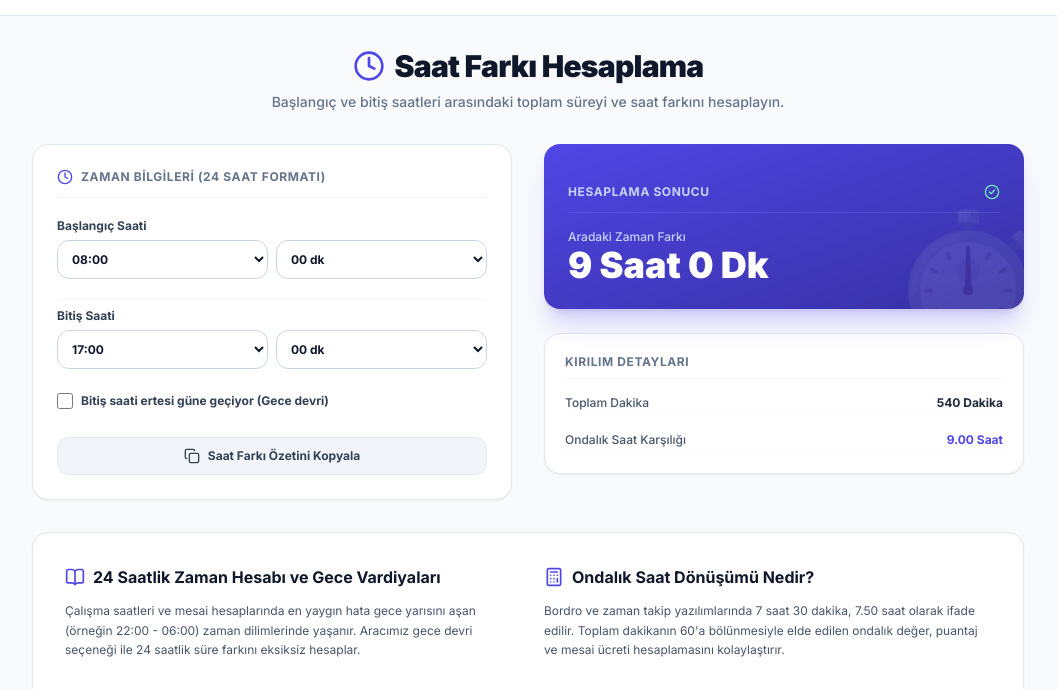
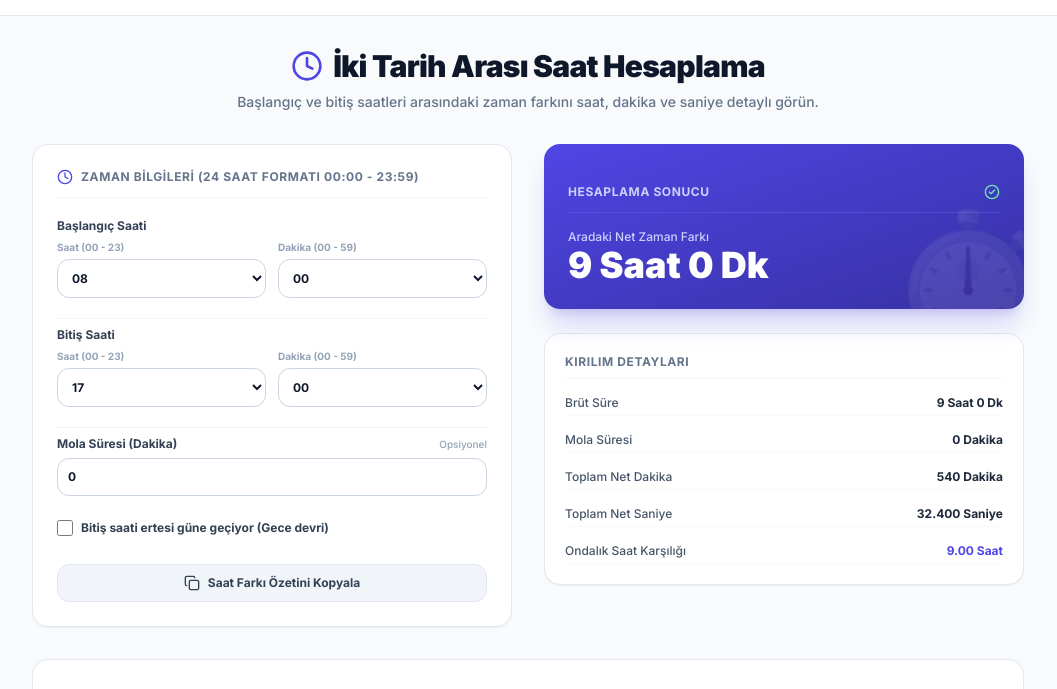
Before and after one commit to HknTrn/hesappoint, a plain HTML site: page saat-farki.html in a window 1280 px wide. Shown: the part 49-738 px from the top of the page, without its empty margins (112-1169 px from the left). Drawn offline with nearby package versions, Linux system fonts and the light colour scheme.

Commit message:
fix(saat-farki): 24 saatlik zaman seçimi dropdown yapısına dönüştürüldü

```diff
--- a/saat-farki.html
+++ b/saat-farki.html
@@ -4,10 +4,10 @@
     <meta charset="UTF-8">
     <meta name="viewport" content="width=device-width, initial-scale=1.0">
 
-    <!-- SEO Meta Etiketleri -->
-    <title>Saat Farkı Hesaplama 2026 | HesapPoint</title>
-    <meta name="description" content="İki saat arasındaki süre ve saat farkını 24 saatlik zaman dilimine göre hesaplayın. Gece devri seçeneği ile dakik ve ondalık saat sonucunu anında görün.">
-    <meta name="keywords" content="saat farkı hesaplama, iki saat arasındaki fark, zaman hesaplayıcı, çalışma süresi hesaplama, ondalık saat hesaplama">
+    <!-- CTR Odaklı SEO Meta Etiketleri -->
+    <title>İki Tarih Arası Saat Hesaplama (Dakika & Saniye Detaylı) | HesapPoint</title>
+    <meta name="description" content="İki tarih veya saat arasındaki farkı saat, dakika ve saniye olarak anında hesaplayın. Ücretsiz, reklamsız ve kullanımı kolay saat farkı aracı.">
+    <meta name="keywords" content="iki tarih arası saat hesaplama, saat farkı hesaplama, iki saat arasındaki fark, kaç saat oldu, zaman hesaplayıcı, çalışma süresi hesaplama">
     <meta name="robots" content="index, follow">
     <meta name="author" content="HesapPoint">
 
@@ -16,15 +16,15 @@
 
     <!-- Open Graph / Social Media -->
     <meta property="og:site_name" content="HesapPoint">
-    <meta property="og:title" content="Saat Farkı Hesaplama 2026 | HesapPoint">
-    <meta property="og:description" content="İki saat arasındaki süre ve saat farkını 24 saatlik zaman dilimine göre pratik ve kolay şekilde hesaplayın.">
+    <meta property="og:title" content="İki Tarih Arası Saat Hesaplama (Dakika & Saniye Detaylı) | HesapPoint">
+    <meta property="og:description" content="İki tarih veya saat arasındaki farkı saat, dakika ve saniye olarak anında hesaplayın. Ücretsiz, reklamsız ve kullanımı kolay saat farkı aracı.">
     <meta property="og:type" content="website">
     <meta property="og:url" content="https://hesappoint.com/saat-farki.html">
 
     <!-- Twitter Card -->
     <meta name="twitter:card" content="summary_large_image">
-    <meta name="twitter:title" content="Saat Farkı Hesaplama 2026 | HesapPoint">
-    <meta name="twitter:description" content="Başlangıç ve bitiş saatleri arasındaki zaman farkını, toplam dakikayı ve ondalık saat değerini hesaplayan pratik araç.">
+    <meta name="twitter:title" content="İki Tarih Arası Saat Hesaplama (Dakika & Saniye Detaylı) | HesapPoint">
+    <meta name="twitter:description" content="İki tarih veya saat arasındaki farkı saat, dakika ve saniye olarak anında hesaplayın. Ücretsiz, reklamsız ve kullanımı kolay saat farkı aracı.">
 
     <!-- Google Rich Results / Schema.org Yapısal Verisi (JSON-LD) -->
     <script type="application/ld+json">
@@ -32,9 +32,9 @@
       {
         "@context": "https://schema.org",
         "@type": "WebApplication",
-        "name": "Saat Farkı Hesaplama",
+        "name": "İki Tarih Arası Saat Hesaplama",
         "url": "https://hesappoint.com/saat-farki.html",
-        "description": "İki zaman dilimi arasındaki saat ve dakika farkını 24 saatlik formata ve gece devrine uygun hesaplayan çevrimiçi araç.",
+        "description": "İki tarih veya saat arasındaki farkı saat, dakika ve saniye olarak anında hesaplayın. Ücretsiz, reklamsız ve kullanımı kolay saat farkı aracı.",
         "applicationCategory": "UtilitiesApplication",
         "operatingSystem": "All",
         "offers": {
@@ -112,40 +112,69 @@
         <div class="text-center space-y-2 max-w-2xl mx-auto">
             <h1 class="text-3xl font-black text-slate-900 tracking-tight flex items-center justify-center gap-2.5">
                 <i data-lucide="clock" class="w-8 h-8 text-indigo-600"></i>
-                Saat Farkı Hesaplama
+                İki Tarih Arası Saat Hesaplama
             </h1>
             <p class="text-sm text-slate-500 font-medium">
-                Başlangıç ve bitiş saatleri arasındaki toplam süreyi ve saat farkını hesaplayın.
+                Başlangıç ve bitiş saatleri arasındaki zaman farkını saat, dakika ve saniye detaylı görün.
             </p>
         </div>
 
         <div class="grid grid-cols-1 md:grid-cols-12 gap-8 items-start">
 
-            <!-- Sol Form Alanı -->
+            <!-- Sol Form Alanı (24 Saat Sistemine Özel Dropdown Yapısı) -->
             <div class="md:col-span-6 bg-white p-6 rounded-2xl border border-slate-200 shadow-sm space-y-5">
                 <div class="border-b border-slate-100 pb-3">
                     <h2 class="text-xs font-bold text-slate-500 uppercase tracking-wider flex items-center gap-2">
                         <i data-lucide="clock" class="w-4 h-4 text-indigo-600"></i>
-                        <span>Zaman Bilgileri (24 Saat Formatı)</span>
+                        <span>Zaman Bilgileri (24 Saat Formatı 00:00 - 23:59)</span>
                     </h2>
                 </div>
 
                 <!-- Başlangıç Saati -->
                 <div class="space-y-1.5">
                     <label class="block text-xs font-bold text-slate-700">Başlangıç Saati</label>
-                    <div class="grid grid-cols-2 gap-2">
-                        <select id="startHour" onchange="calculateTimeDifference()" class="p-2.5 text-xs font-bold border border-slate-300 rounded-xl outline-none focus:border-indigo-600 focus:ring-2 focus:ring-indigo-100 bg-white transition"></select>
-                        <select id="startMinute" onchange="calculateTimeDifference()" class="p-2.5 text-xs font-bold border border-slate-300 rounded-xl outline-none focus:border-indigo-600 focus:ring-2 focus:ring-indigo-100 bg-white transition"></select>
+                    <div class="grid grid-cols-2 gap-3">
+                        <div>
+                            <span class="text-[10px] text-slate-400 font-bold block mb-1">Saat (00 - 23)</span>
+                            <select id="startHour" onchange="calculateTimeDifference()" class="w-full p-2.5 text-xs font-bold border border-slate-300 rounded-xl outline-none focus:border-indigo-600 focus:ring-2 focus:ring-indigo-100 bg-white transition cursor-pointer">
+                                <!-- JS ile 00 - 23 dolduruluyor -->
+                            </select>
+                        </div>
+                        <div>
+                            <span class="text-[10px] text-slate-400 font-bold block mb-1">Dakika (00 - 59)</span>
+                            <select id="startMinute" onchange="calculateTimeDifference()" class="w-full p-2.5 text-xs font-bold border border-slate-300 rounded-xl outline-none focus:border-indigo-600 focus:ring-2 focus:ring-indigo-100 bg-white transition cursor-pointer">
+                                <!-- JS ile 00 - 59 dolduruluyor -->
+                            </select>
+                        </div>
                     </div>
                 </div>
 
                 <!-- Bitiş Saati -->
                 <div class="space-y-1.5 pt-2 border-t border-slate-100">
                     <label class="block text-xs font-bold text-slate-700">Bitiş Saati</label>
-                    <div class="grid grid-cols-2 gap-2">
-                        <select id="endHour" onchange="calculateTimeDifference()" class="p-2.5 text-xs font-bold border border-slate-300 rounded-xl outline-none focus:border-indigo-600 focus:ring-2 focus:ring-indigo-100 bg-white transition"></select>
-                        <select id="endMinute" onchange="calculateTimeDifference()" class="p-2.5 text-xs font-bold border border-slate-300 rounded-xl outline-none focus:border-indigo-600 focus:ring-2 focus:ring-indigo-100 bg-white transition"></select>
+                    <div class="grid grid-cols-2 gap-3">
+                        <div>
+                            <span class="text-[10px] text-slate-400 font-bold block mb-1">Saat (00 - 23)</span>
+                            <select id="endHour" onchange="calculateTimeDifference()" class="w-full p-2.5 text-xs font-bold border border-slate-300 rounded-xl outline-none focus:border-indigo-600 focus:ring-2 focus:ring-indigo-100 bg-white transition cursor-pointer">
+                                <!-- JS ile 00 - 23 dolduruluyor -->
+                            </select>
+                        </div>
+                        <div>
+                            <span class="text-[10px] text-slate-400 font-bold block mb-1">Dakika (00 - 59)</span>
+                            <select id="endMinute" onchange="calculateTimeDifference()" class="w-full p-2.5 text-xs font-bold border border-slate-300 rounded-xl outline-none focus:border-indigo-600 focus:ring-2 focus:ring-indigo-100 bg-white transition cursor-pointer">
+                                <!-- JS ile 00 - 59 dolduruluyor -->
+                            </select>
+                        </div>
                     </div>
+                </div>
+
+                <!-- Mola Süresi (Opsiyonel) -->
+                <div class="space-y-1.5 pt-2 border-t border-slate-100">
+                    <div class="flex justify-between items-center">
+                        <label for="breakMinutes" class="block text-xs font-bold text-slate-700">Mola Süresi (Dakika)</label>
+                        <span class="text-[10px] text-slate-400 font-medium">Opsiyonel</span>
+                    </div>
+                    <input type="number" id="breakMinutes" min="0" max="1440" value="0" placeholder="Örn: 30" oninput="calculateTimeDifference()" class="w-full p-2.5 text-xs font-bold border border-slate-300 rounded-xl outline-none focus:border-indigo-600 focus:ring-2 focus:ring-indigo-100 bg-white transition">
                 </div>
 
                 <label class="flex items-center gap-2 cursor-pointer text-xs font-bold text-slate-700 pt-1">
@@ -171,7 +200,7 @@
                         <i data-lucide="check-circle-2" class="w-4 h-4 text-emerald-300"></i>
                     </h2>
                     <div class="relative z-10">
-                        <span id="resultLabel" class="text-xs text-indigo-200 font-medium block">Aradaki Zaman Farkı</span>
+                        <span id="resultLabel" class="text-xs text-indigo-200 font-medium block">Aradaki Net Zaman Farkı</span>
                         <span id="primaryResult" class="text-4xl font-black text-white">0 Saat 0 Dakika</span>
                     </div>
                 </div>
@@ -179,8 +208,20 @@
                 <div class="bg-white p-5 rounded-2xl border border-slate-200 shadow-sm space-y-3 text-xs">
                     <span class="font-bold text-slate-500 uppercase tracking-wider block border-b border-slate-100 pb-2">Kırılım Detayları</span>
                     <div class="flex justify-between py-1 border-b border-slate-50">
-                        <span class="text-slate-600 font-medium">Toplam Dakika</span>
+                        <span class="text-slate-600 font-medium">Brüt Süre</span>
+                        <span id="resGrossTime" class="font-bold text-slate-800">0 Saat 0 Dk</span>
+                    </div>
+                    <div class="flex justify-between py-1 border-b border-slate-50">
+                        <span class="text-slate-600 font-medium">Mola Süresi</span>
+                        <span id="resBreakTime" class="font-bold text-slate-800">0 Dakika</span>
+                    </div>
+                    <div class="flex justify-between py-1 border-b border-slate-50">
+                        <span class="text-slate-600 font-medium">Toplam Net Dakika</span>
                         <span id="resTotalMinutes" class="font-bold text-slate-800">0 Dakika</span>
+                    </div>
+                    <div class="flex justify-between py-1 border-b border-slate-50">
+                        <span class="text-slate-600 font-medium">Toplam Net Saniye</span>
+                        <span id="resTotalSeconds" class="font-bold text-slate-800">0 Saniye</span>
                     </div>
                     <div class="flex justify-between py-1 border-b border-slate-50">
                         <span class="text-slate-600 font-medium">Ondalık Saat Karşılığı</span>
@@ -287,36 +328,34 @@
         © 2026 HesapPoint — 24 Saatlik Zaman Hesabı
     </footer>
 
-    <!-- Scriptler - BİREBİR ORİJİNAL HESAPLAMA MANTIĞI VE DİNAMİK SEÇİCİLER -->
+    <!-- Scriptler -->
     <script>
-        function populateTimeSelects() {
-            const sHour = document.getElementById('startHour');
-            const eHour = document.getElementById('endHour');
-            const sMin = document.getElementById('startMinute');
-            const eMin = document.getElementById('endMinute');
+        // Dropdown Seçeneklerini Doldurma (24 Saatlik Tam Format)
+        function initTimeSelectors() {
+            const startHourSel = document.getElementById('startHour');
+            const endHourSel = document.getElementById('endHour');
+            const startMinSel = document.getElementById('startMinute');
+            const endMinSel = document.getElementById('endMinute');
 
-            // 00 - 23 Saatler
+            // Saatler: 00 - 23
             for (let i = 0; i < 24; i++) {
-                const val = String(i).padStart(2, '0');
-                sHour.appendChild(new Option(`${val}:00`, i));
-                eHour.appendChild(new Option(`${val}:00`, i));
+                const val = i.toString().padStart(2, '0');
+                startHourSel.add(new Option(val, val));
+                endHourSel.add(new Option(val, val));
             }
 
-            // 00 - 59 Dakikalar
-            for (let i = 0; i < 60; i += 5) { // 5'er dakikalık adımlar
-                const val = String(i).padStart(2, '0');
-                sMin.appendChild(new Option(`${val} dk`, i));
-                eMin.appendChild(new Option(`${val} dk`, i));
+            // Dakikalar: 00 - 59
+            for (let i = 0; i < 60; i++) {
+                const val = i.toString().padStart(2, '0');
+                startMinSel.add(new Option(val, val));
+                endMinSel.add(new Option(val, val));
             }
 
-            // Varsayılan zaman değerleri (08:00 - 17:00)
-            sHour.value = 8;
-            sMin.value = 0;
-            eHour.value = 17;
-            eMin.value = 0;
-
-            calculateTimeDifference();
-            if (window.lucide) lucide.createIcons();
+            // Varsayılan Değerler: 08:00 ve 17:00
+            startHourSel.value = '08';
+            startMinSel.value = '00';
+            endHourSel.value = '17';
+            endMinSel.value = '00';
         }
 
         function calculateTimeDifference() {
@@ -324,41 +363,63 @@
             const m1 = parseInt(document.getElementById('startMinute').value) || 0;
             const h2 = parseInt(document.getElementById('endHour').value) || 0;
             const m2 = parseInt(document.getElementById('endMinute').value) || 0;
-            const isNextDay = document.getElementById('nextDay').checked;
+
+            const breakInput = parseInt(document.getElementById('breakMinutes').value) || 0;
+            const nextDayCheckbox = document.getElementById('nextDay');
 
             let startTotal = (h1 * 60) + m1;
             let endTotal = (h2 * 60) + m2;
 
-            if (isNextDay || endTotal < startTotal) {
-                endTotal += 24 * 60; // Ertesi güne sarktığında 24 saat ekle
+            // Otomatik gece devri tespiti (Örn: 22:00 başlangıç, 06:00 bitiş durumu)
+            if (endTotal < startTotal && !nextDayCheckbox.checked) {
+                nextDayCheckbox.checked = true;
             }
 
-            let diffMinutes = endTotal - startTotal;
-            let hours = Math.floor(diffMinutes / 60);
-            let minutes = diffMinutes % 60;
-            let decimalHours = (diffMinutes / 60).toFixed(2);
+            if (nextDayCheckbox.checked) {
+                endTotal += 24 * 60; // 1440 dakika ekle
+            }
 
-            document.getElementById('primaryResult').innerText = `${hours} Saat ${minutes} Dk`;
-            document.getElementById('resTotalMinutes').innerText = `${diffMinutes} Dakika`;
+            let grossMinutes = endTotal - startTotal;
+            if (grossMinutes < 0) grossMinutes = 0;
+
+            let netMinutes = grossMinutes - breakInput;
+            if (netMinutes < 0) netMinutes = 0;
+
+            const grossHours = Math.floor(grossMinutes / 60);
+            const grossMins = grossMinutes % 60;
+
+            const netHours = Math.floor(netMinutes / 60);
+            const netMins = netMinutes % 60;
+            const netSeconds = netMinutes * 60;
+            const decimalHours = (netMinutes / 60).toFixed(2);
+
+            // Ekran güncellemeleri
+            document.getElementById('primaryResult').innerText = `${netHours} Saat ${netMins} Dk`;
+            document.getElementById('resGrossTime').innerText = `${grossHours} Saat ${grossMins} Dk`;
+            document.getElementById('resBreakTime').innerText = `${breakInput} Dakika`;
+            document.getElementById('resTotalMinutes').innerText = `${netMinutes} Dakika`;
+            document.getElementById('resTotalSeconds').innerText = `${netSeconds.toLocaleString('tr-TR')} Saniye`;
             document.getElementById('resDecimalHours').innerText = `${decimalHours} Saat`;
         }
 
         function copySummary() {
-            const h1 = String(document.getElementById('startHour').value).padStart(2, '0');
-            const m1 = String(document.getElementById('startMinute').value).padStart(2, '0');
-            const h2 = String(document.getElementById('endHour').value).padStart(2, '0');
-            const m2 = String(document.getElementById('endMinute').value).padStart(2, '0');
+            const startVal = `${document.getElementById('startHour').value}:${document.getElementById('startMinute').value}`;
+            const endVal = `${document.getElementById('endHour').value}:${document.getElementById('endMinute').value}`;
+            const breakVal = document.getElementById('breakMinutes').value || 0;
             const primaryResult = document.getElementById('primaryResult').innerText;
+            const grossTime = document.getElementById('resGrossTime').innerText;
             const totalMinutes = document.getElementById('resTotalMinutes').innerText;
             const decimalHours = document.getElementById('resDecimalHours').innerText;
             const isNextDay = document.getElementById('nextDay').checked ? " (Ertesi Gün)" : "";
 
             const text = `⏱️ *HesapPoint Saat Farkı Özeti*\n` +
                          `------------------------------------\n` +
-                         `Başlangıç Saati: ${h1}:${m1}\n` +
-                         `Bitiş Saati: ${h2}:${m2}${isNextDay}\n` +
-                         `Zaman Farkı: ${primaryResult}\n` +
-                         `Toplam Dakika: ${totalMinutes}\n` +
+                         `Başlangıç Saati: ${startVal}\n` +
+                         `Bitiş Saati: ${endVal}${isNextDay}\n` +
+                         `Brüt Süre: ${grossTime}\n` +
+                         `Mola Süresi: ${breakVal} Dakika\n` +
+                         `Net Zaman Farkı: ${primaryResult}\n` +
+                         `Toplam Net Dakika: ${totalMinutes}\n` +
                          `Ondalık Saat: ${decimalHours}\n` +
                          `------------------------------------\n` +
                          `https://hesappoint.com/saat-farki.html`;
@@ -377,7 +438,11 @@
             }, 2500);
         }
 
-        document.addEventListener('DOMContentLoaded', populateTimeSelects);
+        document.addEventListener('DOMContentLoaded', () => {
+            initTimeSelectors();
+            calculateTimeDifference();
+            if (window.lucide) lucide.createIcons();
+        });
     </script>
 </body>
 </html>
```
